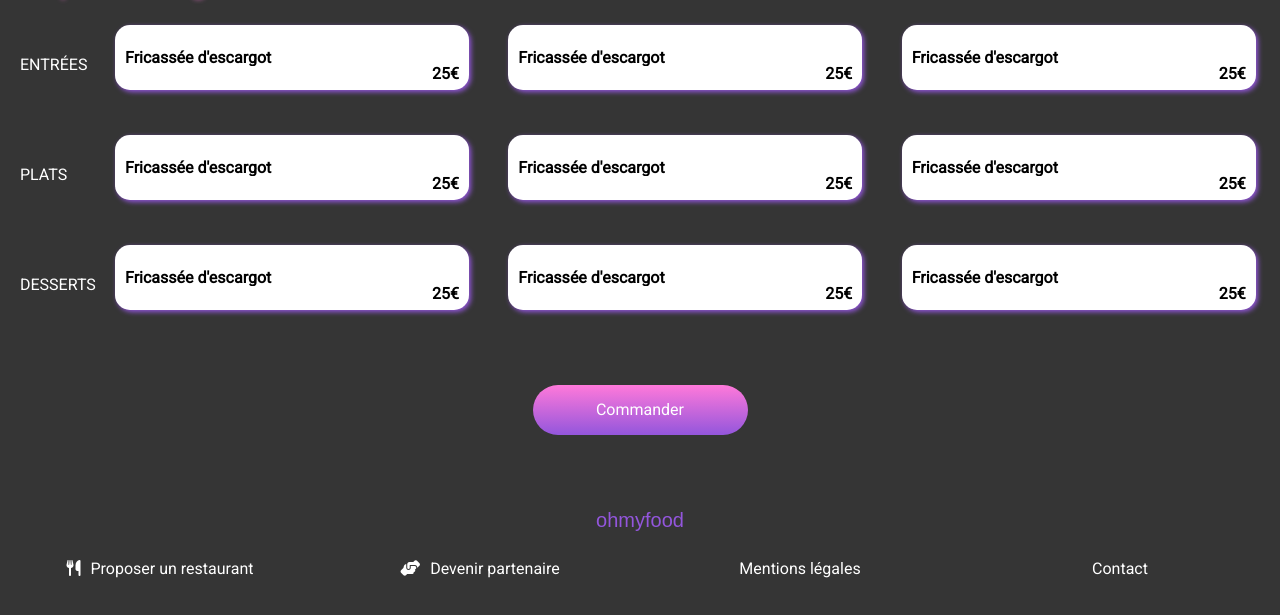
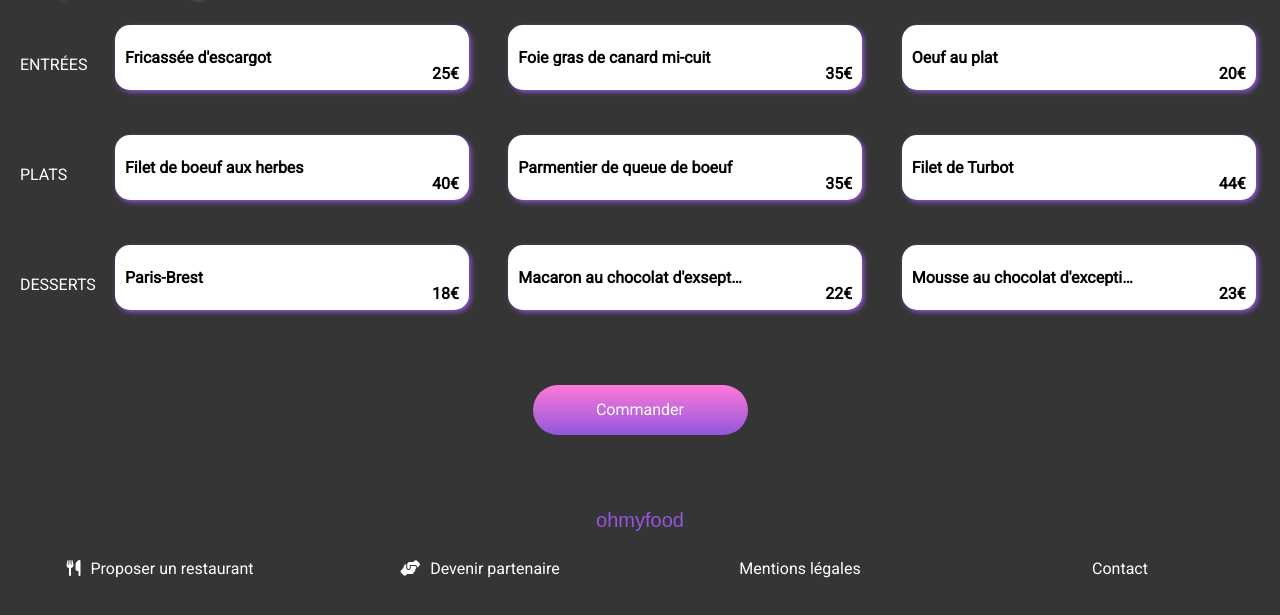
Before and after one commit to vmuller55/p3-v2, a plain HTML site: page Projet3/La-palette-du-goût.html in a window 1280 px wide. Shown: the part 322-937 px from the top of the page. Drawn offline with Linux system fonts and the light colour scheme; a web font is replaced by a local one.

Commit message:
html la palette oublié

```diff
--- a/Projet3/La-palette-du-goût.html
+++ b/Projet3/La-palette-du-goût.html
@@ -24,7 +24,7 @@
                 <h1>ohmyfood</h1>
             </div>
             <div class="background--image">
-                <img src="images/restaurants/jay-wennington-N_Y88TWmGwA-unsplash.jpg">
+                <img src="images/restaurants/jay-wennington-N_Y88TWmGwA-unsplash.jpg" alt="photo d'une assiete avec de la nouriture">
             </div>
         </header>
         <main>
@@ -70,19 +70,19 @@
                     </div>
                 </div>
                 <div class="menu">
-                    <h2>Fricassée d'escargot</h2>
-                    <p>Au piment d'espelette</p>
+                    <h2>Foie gras de canard mi-cuit</h2>
+                    <p>Et ses copeaux de truffe noire</p>
                     <div class="slide">
-                        <span>25€</span>
+                        <span>35€</span>
                     </div>
                     <div class="animation">
                         <span><i class="fas fa-check-circle fa-2x"></i></span>
                     </div>
                 </div><div class="menu">
-                    <h2>Fricassée d'escargot</h2>
-                    <p>Au piment d'espelette</p>
+                    <h2>Oeuf au plat</h2>
+                    <p>Assaisonné à la truffe sur lit de "golden apple"</p>
                     <div class="slide">
-                        <span>25€</span>
+                        <span>20€</span>
                     </div>
                     <div class="animation">
                         <span><i class="fas fa-check-circle fa-2x"></i></span>
@@ -93,29 +93,29 @@
                 <p>Plats</p>
                 <div class="line"></div>
                 <div class="menu">
-                    <h2>Fricassée d'escargot</h2>
-                    <p>Au piment d'espelette</p>
+                    <h2>Filet de boeuf aux herbes</h2>
+                    <p>Accompagné de sa ribambelle de légumes</p>
                     <div class="slide">
-                        <span>25€</span>
+                        <span>40€</span>
                     </div>
                     <div class="animation">
                         <span><i class="fas fa-check-circle fa-2x"></i></span>
                     </div>
                 </div>
                 <div class="menu">
-                    <h2>Fricassée d'escargot</h2>
-                    <p>Au piment d'espelette</p>
+                    <h2>Parmentier de queue de boeuf</h2>
+                    <p>A la truffe noire sur sa purée de panais</p>
                     <div class="slide">
-                        <span>25€</span>
+                        <span>35€</span>
                     </div>
                     <div class="animation">
                         <span><i class="fas fa-check-circle fa-2x"></i></span>
                     </div>
                 </div><div class="menu">
-                    <h2>Fricassée d'escargot</h2>
-                    <p>Au piment d'espelette</p>
+                    <h2>Filet de Turbot</h2>
+                    <p>Aux agrumes</p>
                     <div class="slide">
-                        <span>25€</span>
+                        <span>44€</span>
                     </div>
                     <div class="animation">
                         <span><i class="fas fa-check-circle fa-2x"></i></span>
@@ -126,29 +126,29 @@
                 <p>desserts</p>
                 <div class="line"></div>
                 <div class="menu">
-                    <h2>Fricassée d'escargot</h2>
-                    <p>Au piment d'espelette</p>
+                    <h2>Paris-Brest</h2>
+                    <p>Revisité</p>
                     <div class="slide">
-                        <span>25€</span>
+                        <span>18€</span>
                     </div>
                     <div class="animation">
                         <span><i class="fas fa-check-circle fa-2x"></i></span>
                     </div>
                 </div>
                 <div class="menu">
-                    <h2>Fricassée d'escargot</h2>
-                    <p>Au piment d'espelette</p>
+                    <h2>Macaron au chocolat d'exseption</h2>
+                    <p>Et glace à la vanille de Madagascar</p>
                     <div class="slide">
-                        <span>25€</span>
+                        <span>22€</span>
                     </div>
                     <div class="animation">
                         <span><i class="fas fa-check-circle fa-2x"></i></span>
                     </div>
                 </div><div class="menu">
-                    <h2>Fricassée d'escargot</h2>
-                    <p>Au piment d'espelette</p>
+                    <h2>Mousse au chocolat d'exception</h2>
+                    <p>Au piment d'espelette et à la truffe noire</p>
                     <div class="slide">
-                        <span>25€</span>
+                        <span>23€</span>
                     </div>
                     <div class="animation">
                         <span><i class="fas fa-check-circle fa-2x"></i></span>
```
Also changed, not shown: Projet3/A-la-française.html (+1 -1 lines), Projet3/La-note-enchantée.html (+1 -1 lines), Projet3/Le-délice-des-sens.html (+1 -1 lines), index.html (+4 -4 lines).
